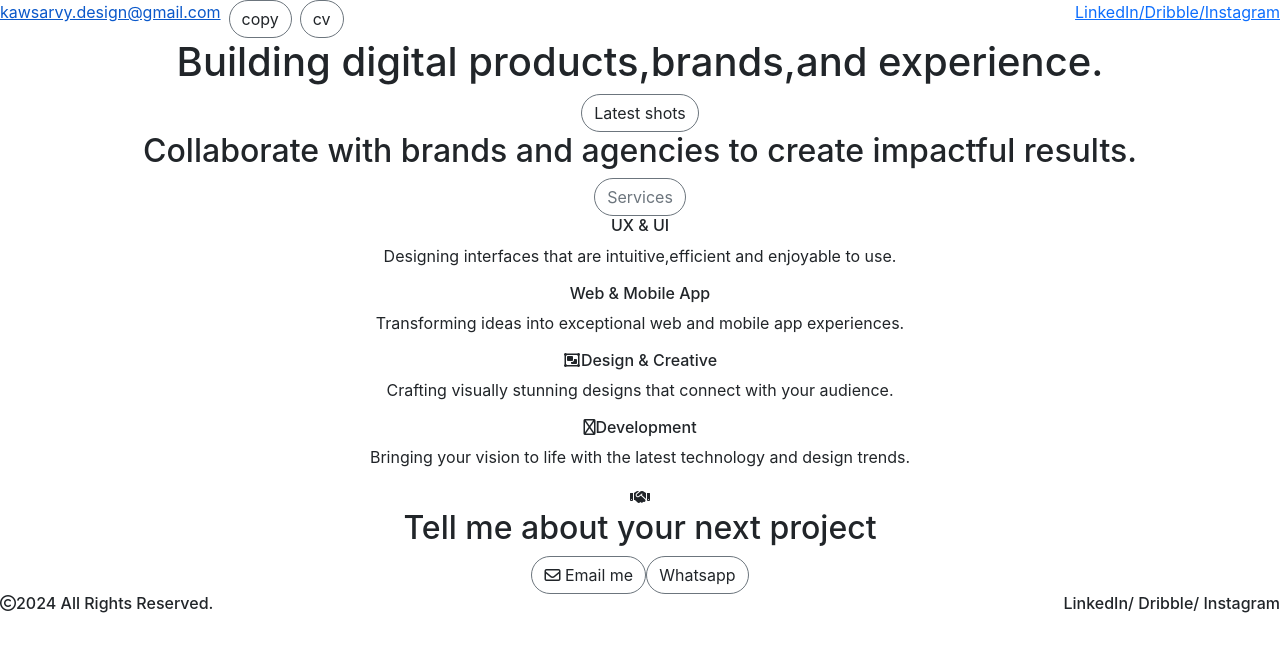
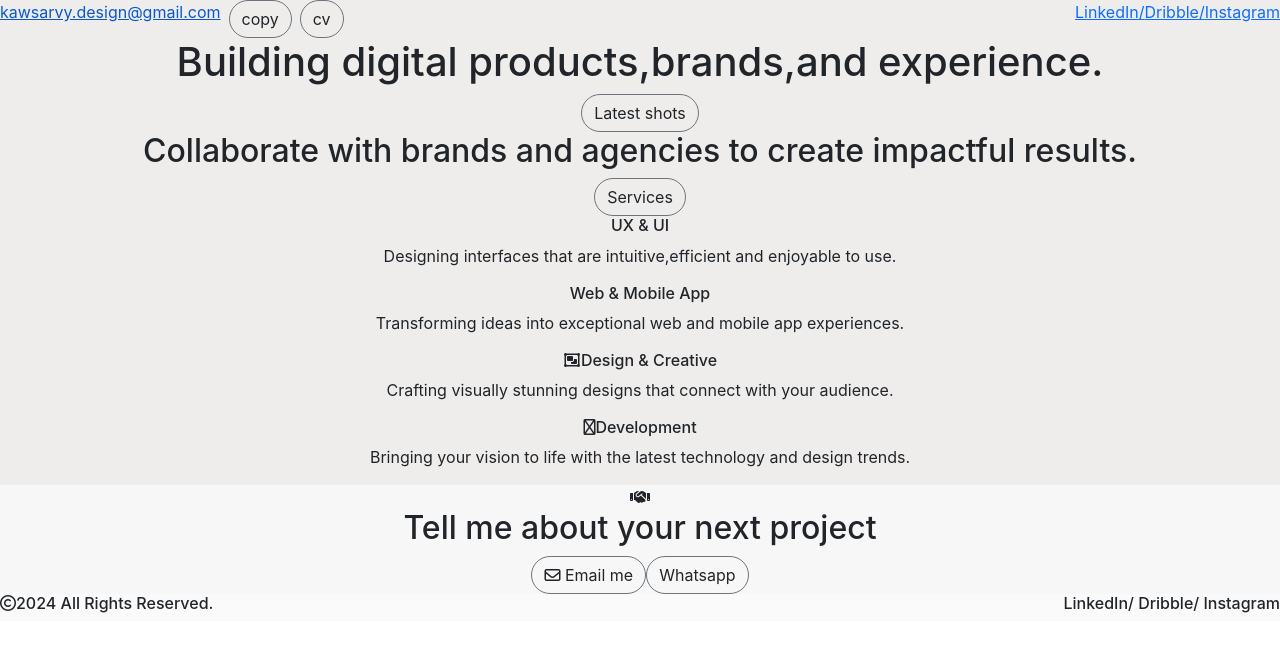
Before and after one commit to prajula255/new_portfolio, a React (Create React App) app: page / in a window 1280 px wide. Shown: the top 652 px of the page. Built offline with nearby package versions, Linux system fonts and the light colour scheme.

Commit message:
background color changed

```diff
--- a/src/App.js
+++ b/src/App.js
@@ -8,7 +8,7 @@ import Services from './components/services';
 
 function App() {
   return (
-    <div className="App">
+    <div className="App"style={{backgroundColor:"rgba(238,237,236,255)"}}>
 
       <Header />
       <Introduction />
--- a/src/components/client.jsx
+++ b/src/components/client.jsx
@@ -6,7 +6,7 @@ function Client() {
 
             <h2>Collaborate with brands and agencies to create impactful results.</h2>
             <div className='d-flex justify-content-center'>
-                <button className="btn btn-outline-secondary rounded-5">Services</button>
+                <button className="btn btn-outline-secondary text-dark rounded-5">Services</button>
             </div>
         </div>
     )
--- a/src/components/contact.jsx
+++ b/src/components/contact.jsx
@@ -2,7 +2,7 @@ import React from "react";
 
 function Contact() {
     return (
-        <div className="contact-details">
+        <div className="contact-details" style={{backgroundColor:"#f7f7f7"}}>
             <i className="fas fa-handshake"></i>
             <h2>Tell me about your next project</h2>
             <button className="btn btn-outline-secondary text-dark rounded-5 "><i className="fa-regular fa-envelope"></i> Email me</button>
--- a/src/components/header.jsx
+++ b/src/components/header.jsx
@@ -3,7 +3,7 @@ import React from "react";
 function Header() {
     return (
         <header className="header">
-            <div className='d-flex justify-content-between'>
+            <div className='d-flex justify-content-between '>
                 <div className='d-flex gap-2'>
                     <a href="email@example.com">kawsarvy.design@gmail.com</a>
                     <button className="btn btn-outline-secondary text-dark rounded-5">copy</button>
--- a/src/components/rpage.jsx
+++ b/src/components/rpage.jsx
@@ -2,7 +2,7 @@ import React from "react";
 function Rightscpy() {
     return (
         <div className="cpyrghts">
-            <div className='d-flex justify-content-between'>
+            <div className='d-flex justify-content-between' style={{ backgroundColor: "#fafafa" }}>
                 <div className='d-flex'>
                     <h6><i className="far fa-copyright"></i>2024 All Rights Reserved.</h6>
                 </div>
```
Also changed, not shown: src/components/button.jsx (deleted).
